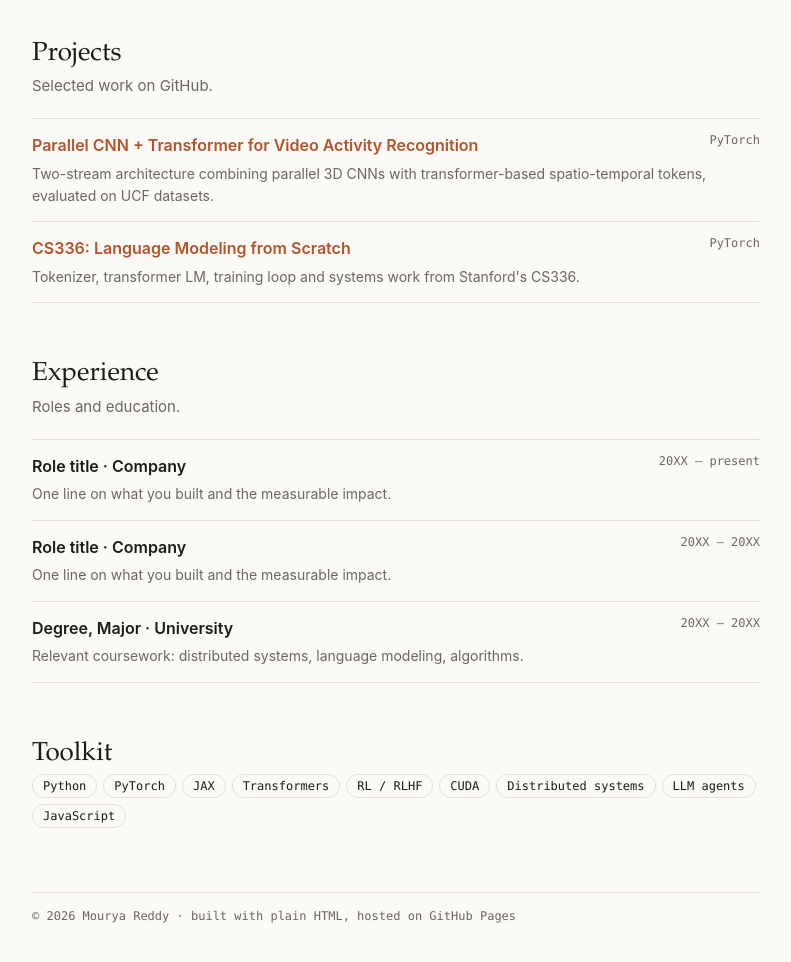
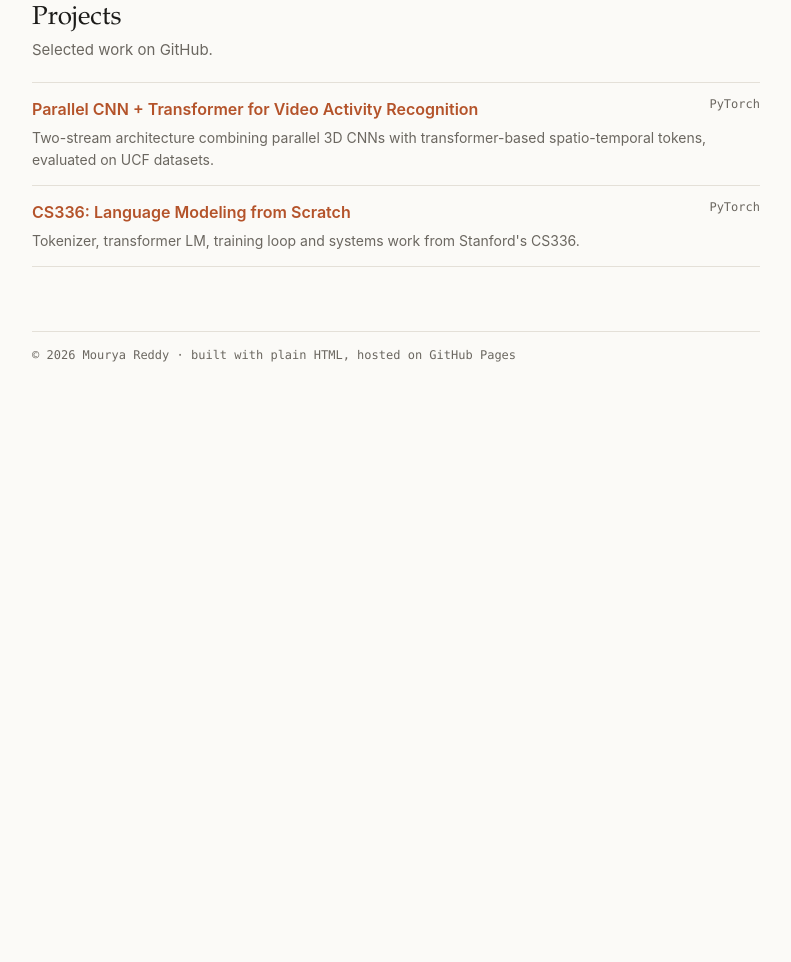
Before and after one commit to MouryaReddy5/MouryaReddy5.github.io, a plain HTML site: page index.html in a window 1280 px wide. Shown: the part 1106-2068 px from the top of the page, without its empty margins (244-1035 px from the left). After the commit the page ends 1548 px from the top, so only its background shows below. Drawn offline with Linux system fonts and the light colour scheme.

Commit message:
Remove placeholder sections and links
Co-Authored-By: Claude Opus 5.5 <noreply@anthropic.com>

```diff
--- a/index.html
+++ b/index.html
@@ -3,9 +3,8 @@
 <head>
 <meta charset="utf-8">
 <meta name="viewport" content="width=device-width, initial-scale=1">
-<!-- TODO: replace "Mourya Reddy" everywhere with your real name -->
 <title>Mourya Reddy</title>
-<meta name="description" content="Machine learning engineer. Interactive apps built from modern model architectures, plus projects and experience.">
+<meta name="description" content="Interactive apps built from modern model architectures, plus selected projects.">
 <link rel="stylesheet" href="assets/site.css">
 <script src="assets/theme.js"></script>
 <style>
@@ -47,10 +46,7 @@
 
   <header class="hero">
     <h1>Mourya Reddy</h1>
-    <!-- TODO: your title -->
-    <div class="role">Machine Learning Engineer · AI Researcher</div>
     <p class="eq">softmax(QKᵀ / √d) · V</p>
-    <!-- TODO: replace with your own 2–3 sentence bio -->
     <p class="lede">
       I build and study deep learning systems, from attention variants and optimizers to
       reinforcement learning for language models. Below are small apps that turn those ideas
@@ -59,12 +55,7 @@
     <nav class="links">
       <a href="#apps">apps</a>
       <a href="#projects">projects</a>
-      <a href="#experience">experience</a>
       <a href="https://github.com/MouryaReddy5">github</a>
-      <!-- TODO: fill in real links -->
-      <a href="#" data-todo="linkedin">linkedin</a>
-      <a href="#" data-todo="email">email</a>
-      <a href="resume.pdf" data-todo="add resume.pdf to repo root">résumé</a>
     </nav>
   </header>
 
@@ -114,38 +105,6 @@
         <span class="d">Tokenizer, transformer LM, training loop and systems work from Stanford's CS336.</span>
       </li>
     </ul>
-  </section>
-
-  <!-- TODO: replace everything in this section with your real experience and education -->
-  <section id="experience">
-    <h2>Experience</h2>
-    <p class="sub">Roles and education.</p>
-    <ul class="list">
-      <li>
-        <span class="t">Role title · Company</span>
-        <span class="m">20XX – present</span>
-        <span class="d">One line on what you built and the measurable impact.</span>
-      </li>
-      <li>
-        <span class="t">Role title · Company</span>
-        <span class="m">20XX – 20XX</span>
-        <span class="d">One line on what you built and the measurable impact.</span>
-      </li>
-      <li>
-        <span class="t">Degree, Major · University</span>
-        <span class="m">20XX – 20XX</span>
-        <span class="d">Relevant coursework: distributed systems, language modeling, algorithms.</span>
-      </li>
-    </ul>
-  </section>
-
-  <section id="skills">
-    <h2>Toolkit</h2>
-    <div class="skills">
-      <span class="tag">Python</span><span class="tag">PyTorch</span><span class="tag">JAX</span>
-      <span class="tag">Transformers</span><span class="tag">RL / RLHF</span><span class="tag">CUDA</span>
-      <span class="tag">Distributed systems</span><span class="tag">LLM agents</span><span class="tag">JavaScript</span>
-    </div>
   </section>
 
   <footer class="site">© <span id="yr"></span> Mourya Reddy · built with plain HTML, hosted on GitHub Pages</footer>
```
